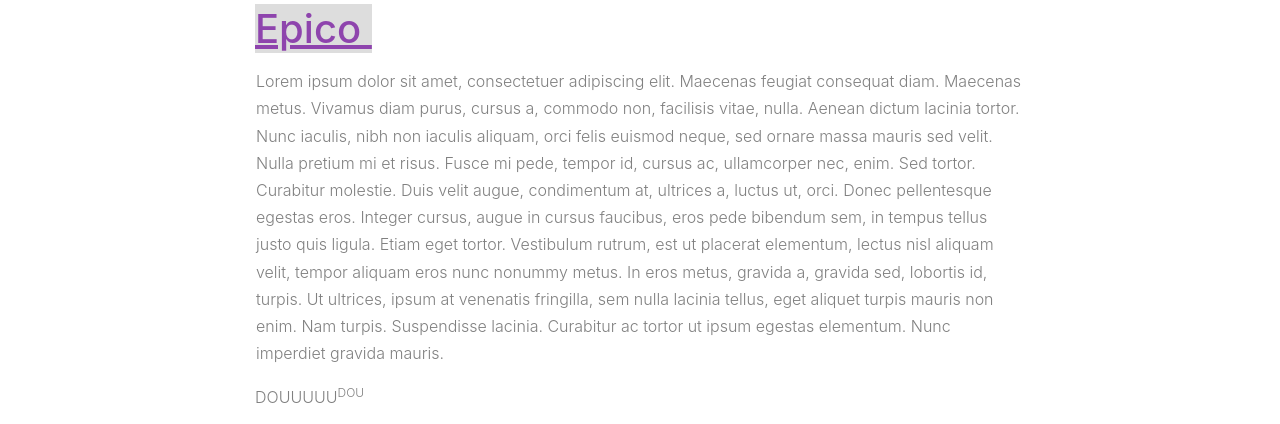
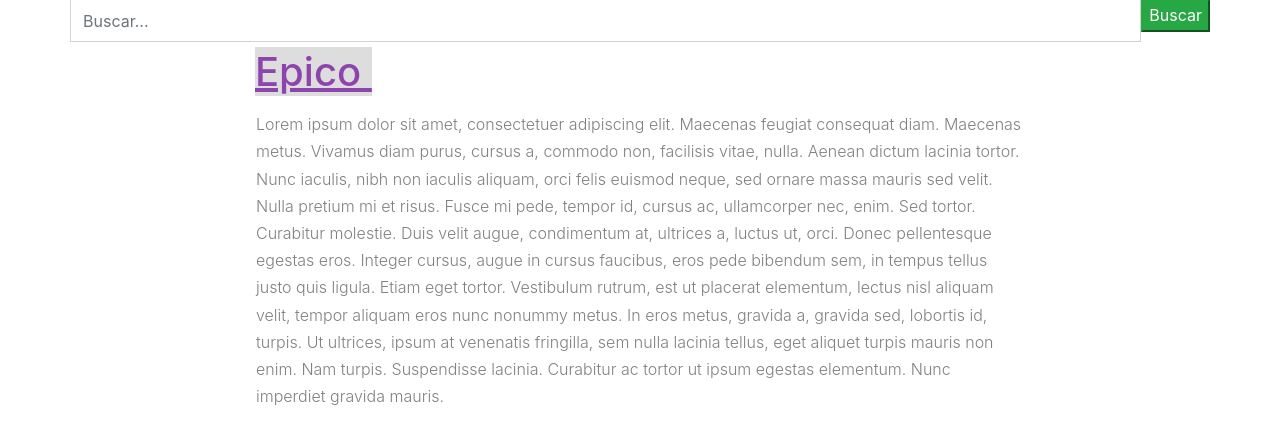
Before and after one commit to francobustos/DjangoBlogPrueba, a Django app: template django_blog/templates/post.html in a window 1280 px wide. Shown: the part 176-600 px from the top of the page. Run offline with Django 3.2, Linux system fonts and the light colour scheme; the template is opened without the code that fills it: values that come from a table or form of the project are taken from there, others are empty; data comes from the database, SQL or seed files in the repository; parts of the project's set-up code (start-up, migrations or seed data) failed here and were passed over; some libraries are stand-ins or nearby versions.

Commit message:
Pausado en cap 32 minuto 9:50

```diff
--- a/django_blog/templates/index.html
+++ b/django_blog/templates/index.html
@@ -68,6 +68,24 @@
       </div>
     </div>
   </header>
+
+  <div class="container">
+    <div class="row">
+      <div class="col-md-12 search">
+        <form method="get">
+          <div id="custom-search-input">
+            <div class="input-group col-md-12">
+              <input type="text" class="form-control" placeholder="Buscar..." name="search">
+              <span class="input-group-list">
+                <i class="icon icon-search"></i>
+                <button type="submit" class="boton btn-success" name="button">Buscar</button>
+              </span>
+            </div>
+          </div>
+        </form>
+      </div>
+    </div>
+  </div>
 
   <!-- Main Content -->
 
```
